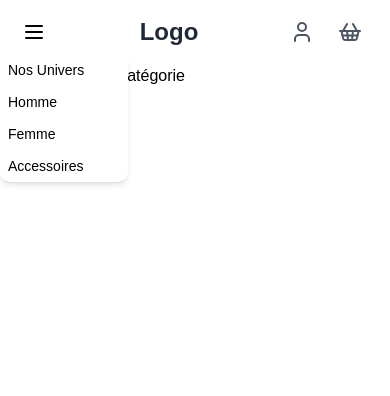
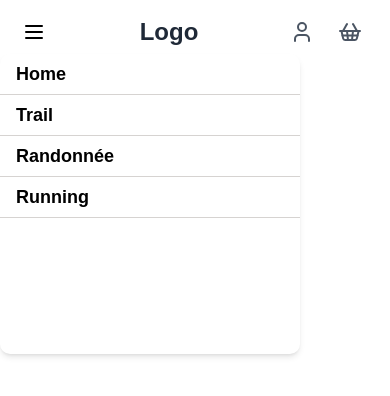
Before and after one commit to Valtkf/outventures, a Next.js app: page /category in a window 390 px wide. Both pictures are taken after a click on the button "Open menu". Shown: the top 396 px of the page. Built offline with nearby package versions, Linux system fonts and the light colour scheme.

Commit message:
♻️ F02 : refactoring Navbar section

```diff
--- /dev/null
+++ b/src/components/navbar/Logo.tsx
@@ -0,0 +1,12 @@
+import Link from "next/link";
+import React from "react";
+
+export default function Logo() {
+  return (
+    <div className="flex-shrink-0 flex items-center">
+      <Link href="/" className="text-2xl font-bold text-gray-800">
+        Logo
+      </Link>
+    </div>
+  );
+}
--- /dev/null
+++ b/src/components/navbar/MenuMobile.tsx
@@ -0,0 +1,44 @@
+import React from "react";
+import {
+  DropdownMenu,
+  DropdownMenuContent,
+  DropdownMenuItem,
+  DropdownMenuTrigger,
+} from "../ui/dropdown-menu";
+import { Button } from "../ui/button";
+import { Menu } from "lucide-react";
+import Link from "next/link";
+
+const menuItems = [
+  { title: "Home" },
+  { title: "Trail" },
+  { title: "Randonnée" },
+  { title: "Running" },
+];
+
+export default function MenuMobile() {
+  return (
+    <div className="flex items-center md:hidden">
+      <DropdownMenu>
+        <DropdownMenuTrigger asChild>
+          <Button variant="ghost" size="icon" className="mr-2">
+            <Menu className="h-6 w-6" />
+            <span className="sr-only">Open menu</span>
+          </Button>
+        </DropdownMenuTrigger>
+        <DropdownMenuContent className="h-[300px] w-[300px]">
+          {menuItems.map((menu, index) => (
+            <DropdownMenuItem
+              key={index}
+              className="text-lg font-semibold border-b border-stone-300 "
+            >
+              <Link href={`/${menu.title.toLowerCase()}`} className="ml-2">
+                {menu.title}
+              </Link>
+            </DropdownMenuItem>
+          ))}
+        </DropdownMenuContent>
+      </DropdownMenu>
+    </div>
+  );
+}
--- a/src/components/navbar/Navbar.tsx
+++ b/src/components/navbar/Navbar.tsx
@@ -1,109 +1,19 @@
-import Link from "next/link";
-import { ShoppingBasket, User, ChevronDown, Menu } from "lucide-react";
-import { Button } from "@/components/ui/button";
-import {
-  DropdownMenu,
-  DropdownMenuContent,
-  DropdownMenuItem,
-  DropdownMenuTrigger,
-} from "@/components/ui/dropdown-menu";
+import MenuMobile from "./MenuMobile";
+import Logo from "./Logo";
+import NavbarMenu from "./NavbarMenu";
+import NavbarRightSide from "./NavbarRightSide";
 
 export default function Navbar() {
-  const menuItems = [
-    {
-      title: "Nos Univers",
-      items: ["Randonnée", "Trail", "Running"],
-    },
-    {
-      title: "Homme",
-      items: ["Vêtements", "Chaussures", "Accessoires"],
-    },
-    {
-      title: "Femme",
-      items: ["Vêtements", "Chaussures", "Accessoires"],
-    },
-    {
-      title: "Accessoires",
-      items: ["Bijoux", "Sacs", "Montres"],
-    },
-  ];
-
   return (
     <nav className="bg-white shadow-md">
       <div className="max-w-7xl mx-auto px-4 sm:px-6 lg:px-8">
         <div className="flex justify-between h-16">
-          {/* Mobile menu button */}
-          <div className="flex items-center md:hidden">
-            <DropdownMenu>
-              <DropdownMenuTrigger asChild>
-                <Button variant="ghost" size="icon" className="mr-2">
-                  <Menu className="h-6 w-6" />
-                  <span className="sr-only">Open menu</span>
-                </Button>
-              </DropdownMenuTrigger>
-              <DropdownMenuContent>
-                {menuItems.map((menu, index) => (
-                  <DropdownMenuItem key={index}>
-                    <Link href={`/${menu.title.toLowerCase()}`}>
-                      {menu.title}
-                    </Link>
-                  </DropdownMenuItem>
-                ))}
-              </DropdownMenuContent>
-            </DropdownMenu>
-          </div>
-
-          {/* Logo */}
-          <div className="flex-shrink-0 flex items-center">
-            <Link href="/" className="text-2xl font-bold text-gray-800">
-              Logo
-            </Link>
-          </div>
-
+          <MenuMobile />
+          <Logo />
           {/* Center Dropdown Menus - Hidden on mobile */}
-          <div className="hidden md:flex items-center justify-center flex-1 space-x-4">
-            {menuItems.map((menu, index) => (
-              <DropdownMenu key={index}>
-                <DropdownMenuTrigger asChild>
-                  <Button
-                    variant="ghost"
-                    className="flex items-center border border-stone-300 rounded-2xl hover:bg-slate-800 hover:text-white"
-                  >
-                    {menu.title} <ChevronDown className="ml-1 h-4 w-4" />
-                  </Button>
-                </DropdownMenuTrigger>
-                <DropdownMenuContent className="bg-white">
-                  {menu.items.map((item, itemIndex) => (
-                    <DropdownMenuItem key={itemIndex}>
-                      <Link
-                        href={`/${menu.title.toLowerCase()}/${item.toLowerCase()}`}
-                      >
-                        {item}
-                      </Link>
-                    </DropdownMenuItem>
-                  ))}
-                </DropdownMenuContent>
-              </DropdownMenu>
-            ))}
-          </div>
-
+          <NavbarMenu />
           {/* Right side icons */}
-          <div className="flex items-center">
-            <Link
-              href="/mon-compte"
-              className="text-gray-600 hover:text-gray-800 px-3 py-2 rounded-md text-sm font-medium"
-            >
-              <span className="sr-only">Mon compte</span>
-              <User className="h-6 w-6" />
-            </Link>
-            <Link
-              href="/panier"
-              className="text-gray-600 hover:text-gray-800 px-3 py-2 rounded-md text-sm font-medium"
-            >
-              <span className="sr-only">Panier</span>
-              <ShoppingBasket className="h-6 w-6" />
-            </Link>
-          </div>
+          <NavbarRightSide />
         </div>
       </div>
     </nav>
--- /dev/null
+++ b/src/components/navbar/NavbarMenu.tsx
@@ -0,0 +1,59 @@
+import React from "react";
+import { Button } from "@/components/ui/button";
+import {
+  DropdownMenu,
+  DropdownMenuContent,
+  DropdownMenuItem,
+  DropdownMenuTrigger,
+} from "@/components/ui/dropdown-menu";
+import { ChevronDown } from "lucide-react";
+import Link from "next/link";
+
+const menuItems = [
+  {
+    title: "Nos Univers",
+    items: ["Randonnée", "Trail", "Running"],
+  },
+  {
+    title: "Homme",
+    items: ["Vêtements", "Chaussures", "Accessoires"],
+  },
+  {
+    title: "Femme",
+    items: ["Vêtements", "Chaussures", "Accessoires"],
+  },
+  {
+    title: "Accessoires",
+    items: ["Bijoux", "Sacs", "Montres"],
+  },
+];
+
+export default function NavbarMenu() {
+  return (
+    <div className="hidden md:flex items-center justify-center flex-1 space-x-4">
+      {menuItems.map((menu, index) => (
+        <DropdownMenu key={index}>
+          <DropdownMenuTrigger asChild>
+            <Button
+              variant="ghost"
+              className="flex items-center border border-stone-300 rounded-2xl hover:bg-slate-800 hover:text-white"
+            >
+              {menu.title} <ChevronDown className="ml-1 h-4 w-4" />
+            </Button>
+          </DropdownMenuTrigger>
+          <DropdownMenuContent className="bg-white">
+            {menu.items.map((item, itemIndex) => (
+              <DropdownMenuItem key={itemIndex}>
+                <Link
+                  href={`/${menu.title.toLowerCase()}/${item.toLowerCase()}`}
+                >
+                  {item}
+                </Link>
+              </DropdownMenuItem>
+            ))}
+          </DropdownMenuContent>
+        </DropdownMenu>
+      ))}
+    </div>
+  );
+}
--- /dev/null
+++ b/src/components/navbar/NavbarRightSide.tsx
@@ -0,0 +1,24 @@
+import { ShoppingBasket, User } from "lucide-react";
+import Link from "next/link";
+import React from "react";
+
+export default function NavbarRightSide() {
+  return (
+    <div className="flex items-center">
+      <Link
+        href="/mon-compte"
+        className="text-gray-600 hover:text-gray-800 px-3 py-2 rounded-md text-sm font-medium"
+      >
+        <span className="sr-only">Mon compte</span>
+        <User className="h-6 w-6" />
+      </Link>
+      <Link
+        href="/panier"
+        className="text-gray-600 hover:text-gray-800 px-3 py-2 rounded-md text-sm font-medium"
+      >
+        <span className="sr-only">Panier</span>
+        <ShoppingBasket className="h-6 w-6" />
+      </Link>
+    </div>
+  );
+}
```
